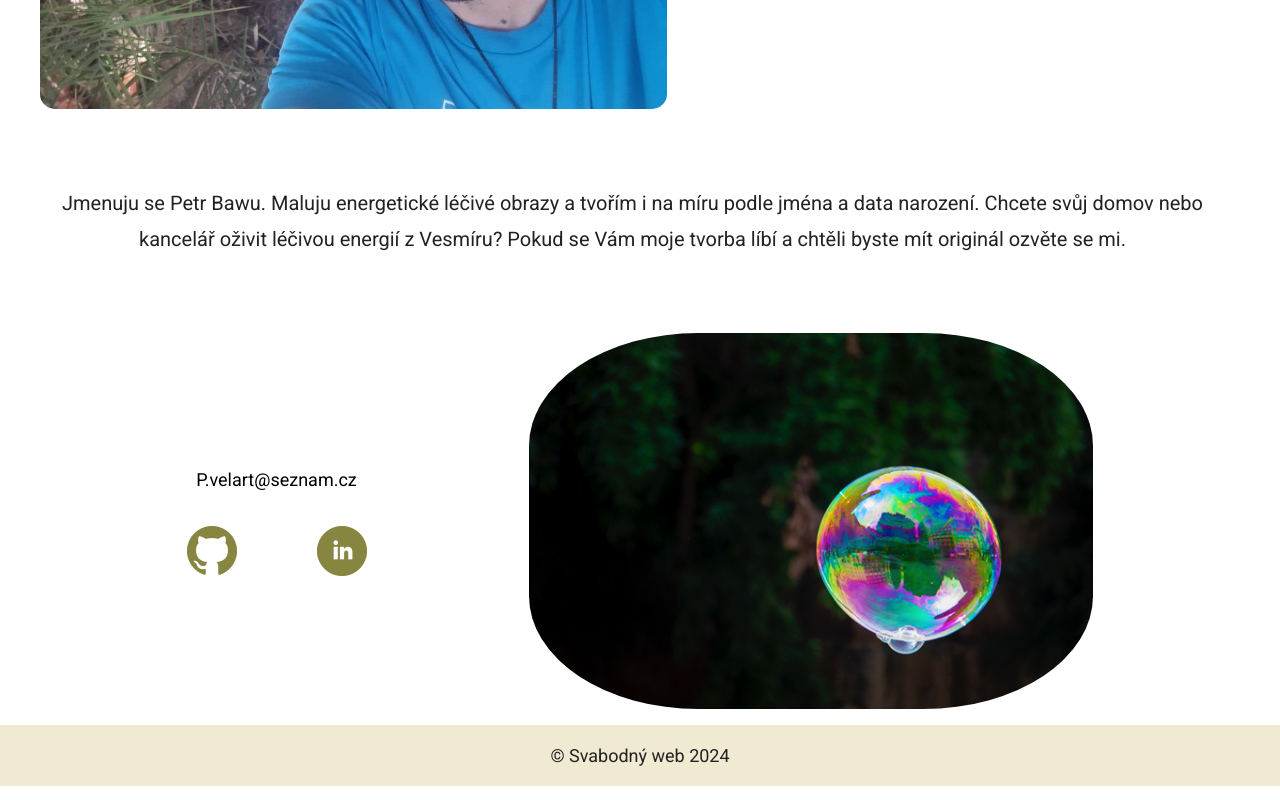
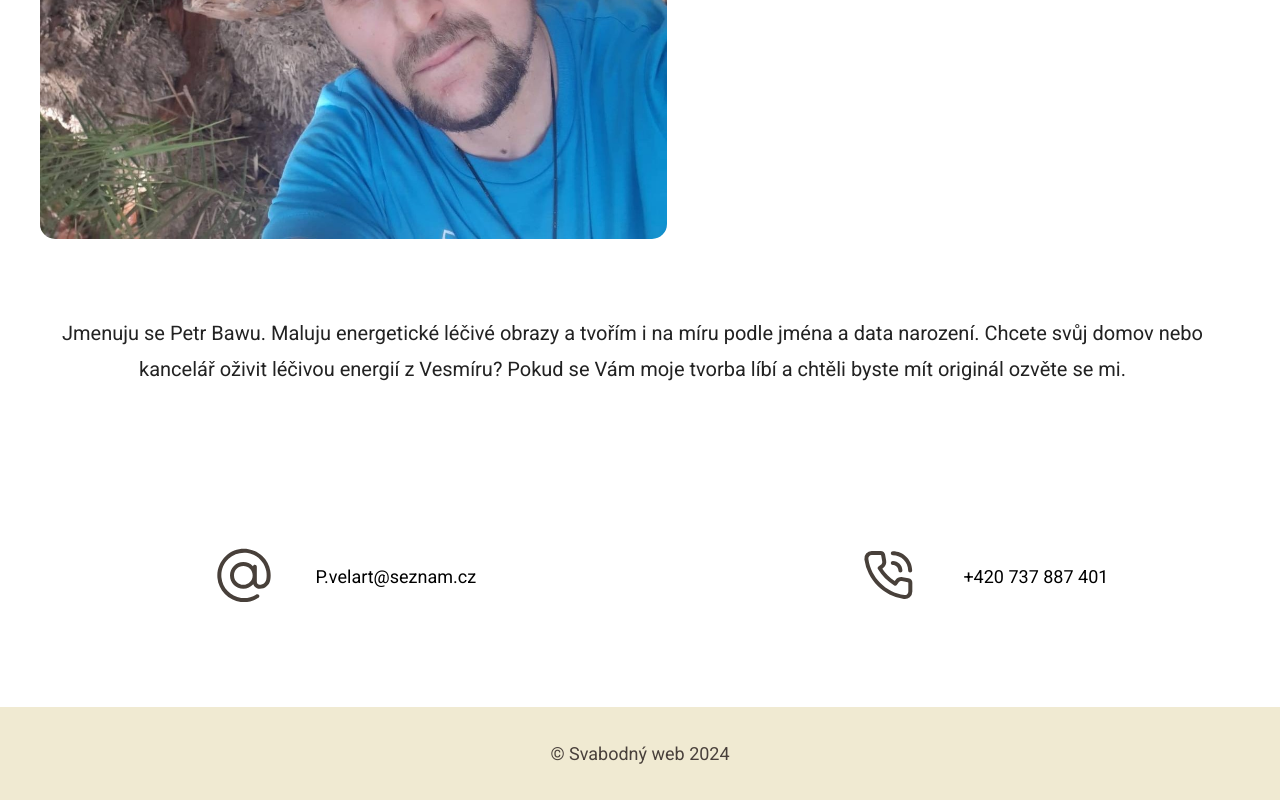
Before and after one commit to sandra-tukacova/vesmirne-obrazy, a plain HTML site: page index.html in a window 1280 px wide. Shown: the part 4165-4965 px from the top of the page. Drawn offline with nearby package versions, Linux system fonts and the light colour scheme.

Commit message:
contact section update

```diff
--- a/css/main.css
+++ b/css/main.css
@@ -215,6 +215,7 @@ a:hover {
 
 .gallery-area {
   text-align: center;
+  margin: 5rem 0;
 }
 
 .gallery-items {
@@ -272,7 +273,6 @@ figure {
   justify-content: center;
   align-items: center;
   flex-flow: row wrap;
-  margin-top: 30px;
 }
 
 .about-me h2 {
@@ -283,7 +283,11 @@ figure {
   font-size: 2.3em;
   text-align: center;
   padding: 1.875rem;
-  margin: 5rem 0;
+  margin: 0;
+}
+
+#about {
+  margin-top: 5rem;
 }
 
 #about-info {
@@ -302,7 +306,8 @@ figure {
   display: flex;
   justify-content: center;
   align-items: center;
-  flex-flow: row wrap;
+  flex-flow: column wrap;
+  margin-bottom: 5rem;
 }
 
 #contact {
@@ -314,22 +319,28 @@ figure {
 
 }
 
-#contact a {
-  color: black;
+.contact-icon {
+  width: 4rem;
+  height: 4rem;
+  margin-bottom: 1.25rem;
 }
 
-#contact a:hover {
-  background-color: #868542;
-  color: snow;
-  text-decoration: underline;
-  text-decoration-color: #868542;
+.contact-me a {
+  color: black;
+  font-size: 1.125rem;
 }
 
-#social {
+.contact-me a:hover {
+  font-weight: 700;
+  text-decoration: underline;
+  color: #49403B;
+}
+
+#phone {
   display: flex;
   justify-content: center;
   align-items: center;
-  flex-flow: row wrap;
+  flex-flow: column wrap;
 }
 
 /*** FOOTER ***/
@@ -345,6 +356,8 @@ footer {
 footer p {
   font-family: 'Roboto', sans-serif;
   font-size: 0.875em;
+  color: #49403B;
+  padding: 1rem;
 }
 
 /***Layout for tablets***/
@@ -383,7 +396,7 @@ footer p {
     justify-content: space-between;
     align-items: center;
     flex-flow: row wrap;
-    margin: 0;
+    margin: 5rem 0;
   }
 
   #about figure {
@@ -398,22 +411,17 @@ footer p {
     font-size: 1.125rem;
   }
 
-  #wrapper {
-    display: flex;
-    justify-content: center;
-    align-items: center;
+  .contact-me {
+    justify-content: space-around;
+    /*move contact info to the oposite sides*/
+    width: 100%;
     flex-flow: row wrap;
   }
 
-  #info {
-    display: flex;
-    justify-content: center;
-    align-items: center;
-    flex-flow: column wrap;
-  }
-
-  .contact-me #bubble {
-    width: 40%;
+  #contact,
+  #phone {
+    flex-flow: row wrap;
+    /*display the contact info next to the icon*/
   }
 
   footer p {
@@ -476,27 +484,12 @@ footer p {
 
   /*Contact*/
 
-  .contact-me {
-    width: 100%;
-    flex-flow: column wrap;
-  }
 
-  #wrapper {
-    width: 90%;
-    justify-content: space-evenly;
-  }
 
   #contact p {
     font-size: 1.125em;
   }
 
-  .contact-me #bubble {
-    width: 49%;
-  }
-
-  #bubble img {
-    border-radius: 30%;
-  }
 
   footer {
     font-size: 1.125em;
--- a/index.html
+++ b/index.html
@@ -152,37 +152,34 @@
           ozvěte se mi.</p>
       </article>
 
-
+    </section>
+    <!--end about-me-->
 
     <section class="contact-me">
 
-        <div id="wrapper">
-          <div id="info">
       <div id="contact">
+
+        <figure class="contact-icon">
+          <img src="img/email-icon.svg" alt="email-at"></a>
+        </figure>
+
         <p><a href="mailto:P.velart@seznam.cz" target="_blank">P.velart@seznam.cz</a></p>
+
       </div>
-            <!--end contact-->
 
-            <div id="social">
-              <figure>
-                <a href="https://github.com/sandra-tukacova" target="_blank"><img src="img/gihub-icon.png"
-                    alt="Github"></a>
+      <div id="phone">
+
+        <figure class="contact-icon">
+          <img src="img/phone-icon.svg" alt="phone"></a>
         </figure>
-              <figure>
-                <a href="https://www.linkedin.com" target="_blank"><img src="img/linkedin-icon.png" alt="Linkedin"></a>
-              </figure>
+
+        <a href="tel:+420737887401">+420 737 887 401</a>
+
+
       </div>
-            <!--end social-->
-          </div>
-          <!--end info-->
-
-          <figure id="bubble">
-            <img src="img/bubble.png" alt="duhová-bublina">
-          </figure>
-        </div>
-        <!--end wrapper-->
 
     </section>
+    <!--end contact-me-->
 
     <footer>
       <p>&copy; Svabodný web 2024</p>
```
Also changed, not shown: img/bubble.png (deleted), img/email-icon.svg (added), img/gihub-icon.png (deleted), img/linkedin-icon.png (deleted), img/phone-icon.svg (added). Lines whose indentation alone changed are shown as unchanged.
